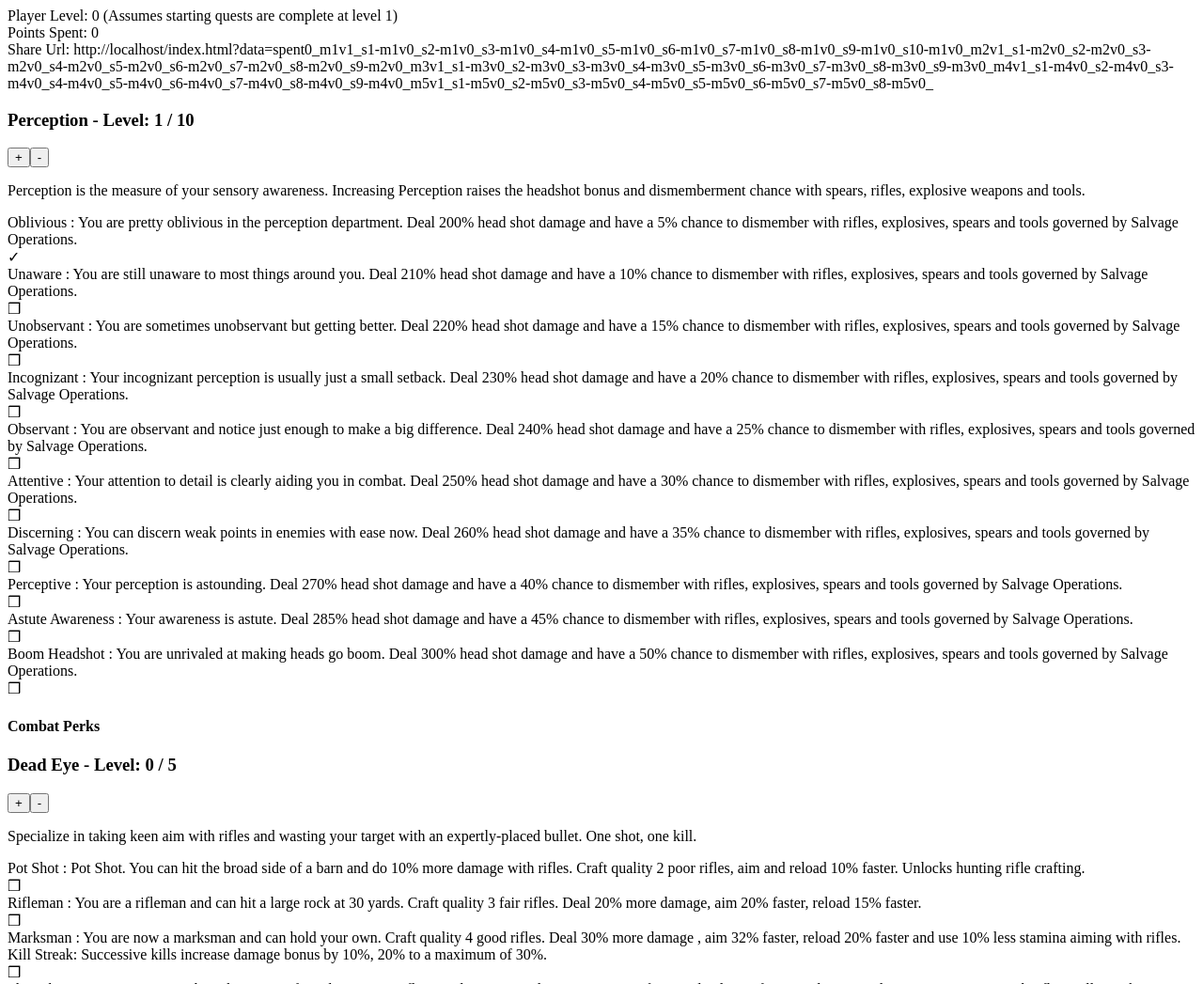
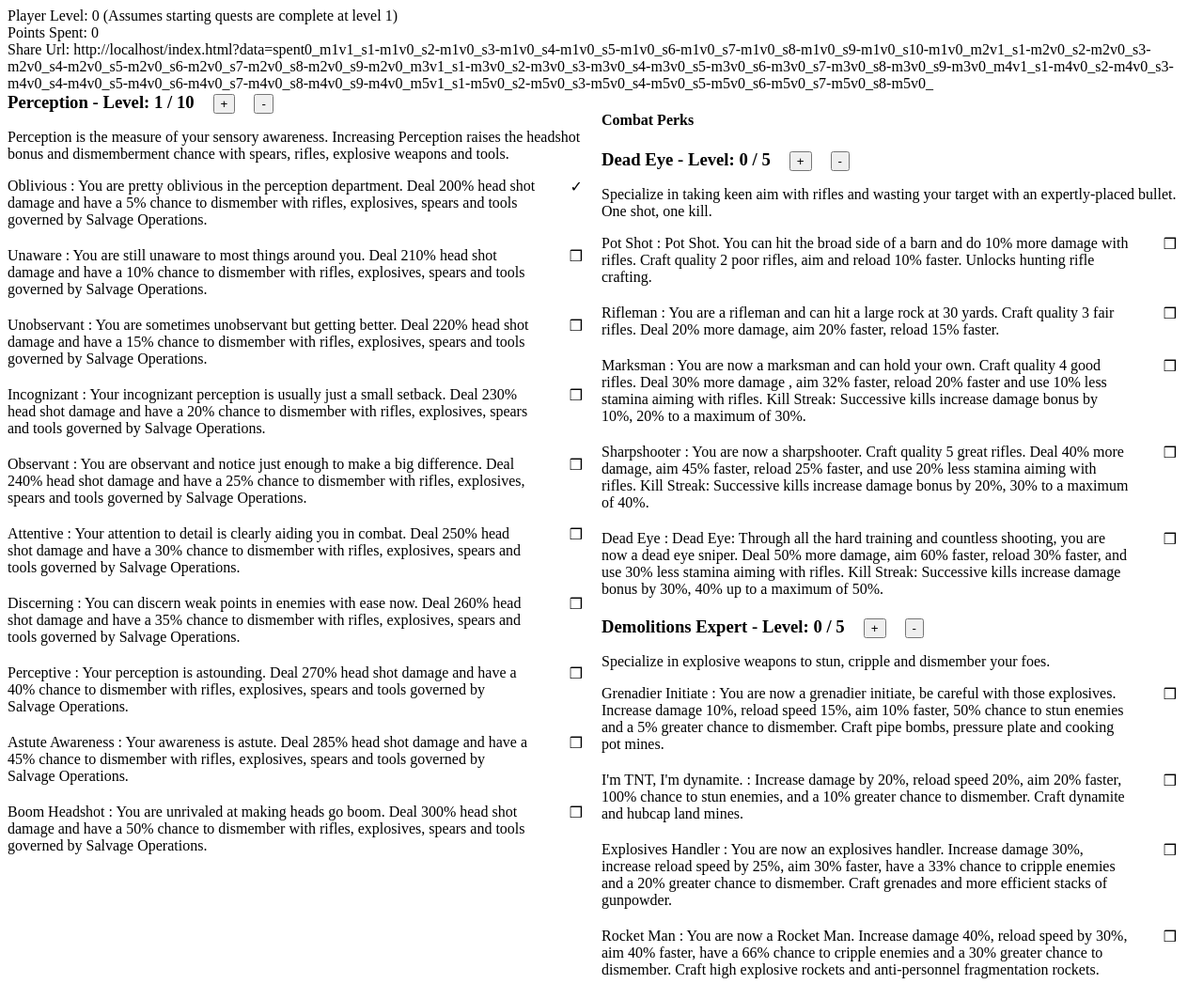
Before and after one commit to rdlucas2/7dtdPerkCalc, a plain HTML site: page index.html in a window 1280 px wide. Shown: the top 1047 px of the page at 94% size. Drawn offline with Linux system fonts and the light colour scheme.

Commit message:
style updates

```diff
--- a/css/styles.css
+++ b/css/styles.css
@@ -12,23 +12,51 @@
 
 #shareUrlSpan {}
 
-.check {}
+.check {
+    flex: 1;
+}
 
-.card {}
+.check span {
+    float: right;
+    padding-right: 20px;
+}
 
-.card h3 {}
+.cardGroup {
+    display: flex;
+}
+
+.card {
+    flex: 1;
+}
+
+.cardInner {}
+
+.card h3 {
+    display: inline;
+}
 
 .card p {}
 
-.addBtn {}
+.addBtn {
+    margin-left: 20px;
+}
 
-.removeBtn {}
+.removeBtn {
+    margin-left: 20px;
+}
 
-.mainStatLevelHolder {}
+.mainStatLevelHolder {
+    display: flex;
+    padding-bottom: 20px;
+}
 
-.mainStatLevelDescription {}
+.mainStatLevelDescription {
+    flex: 8;
+}
 
-.subCards {}
+.subCards {
+    flex: 1;
+}
 
 .subCardGroup {}
 
@@ -36,8 +64,20 @@
 
 .subCard {}
 
-.subCard h3 {}
+.subCard h3 {
+    display: inline;
+}
 
-.skillLevelHolder {}
+.skillLevelHolderHide {
+    display: none;
+    height: 0px;
+}
 
-.skillLevelDescription {}
+.skillLevelHolder {
+    display: flex;
+    padding-bottom: 20px;
+}
+
+.skillLevelDescription {
+    flex: 8;
+}
--- a/js/scripts.js
+++ b/js/scripts.js
@@ -231,7 +231,7 @@ var perceptionSkills = [
     new Skill(
         9,
         "Treasure Hunter",
-        "", {
+        "Become one of the greatest treasure hunters of all time learning tricks that would even make Blackbeard envious.", {
             1: {
                 "requires": { 1: 1 },
                 "Description": "Plunderer : For every 7 blocks dug up the treasure search radius is reduced by 1m. Without the perk you have to dig up 10 blocks each. Find 10% more items in buried treasure."
@@ -251,7 +251,7 @@ var perceptionSkills = [
     new Skill(
         10,
         "Salvage Operations",
-        "", {
+        "Waste not, want not! Salvage items for more resources with a wrench, ratchet or impact driver.", {
             1: {
                 "requires": { 1: 1 },
                 "Description": "Junk Collector : Who knows what useful items can be found when tearing things apart? Craft quality 2 poor salvage tools. Deal 10% more damage, harvest 20% faster and gains 20% more resources with a wrench, ratchet or impact driver. Unlocks wrench crafting."
@@ -1599,22 +1599,22 @@ function updateCheck(mainId, skillId, currentLevel) {
         }
         if (skillId === null && s === null) {
             if (m === mainId) {
-                checks[i].innerHTML = "&#10066;";
+                checks[i].innerHTML = "<span>&#10066;</span>";
             }
             if (m === mainId && level === currentLevel) {
-                checks[i].innerHTML = "&#10003;";
+                checks[i].innerHTML = "<span>&#10003;</span>";
                 checks[i].parentElement.parentElement.children[0].children[0].innerText = currentLevel;
             }
         } else {
             if (m === mainId && s === skillId) {
-                checks[i].innerHTML = "&#10066;";
+                checks[i].innerHTML = "<span>&#10066;</span>";
             }
             if (m === mainId && s === skillId && level === currentLevel) {
-                checks[i].innerHTML = "&#10003;";
+                checks[i].innerHTML = "<span>&#10003;</span>";
                 checks[i].parentElement.parentElement.children[0].children[0].innerText = currentLevel;
             }
             if (m === mainId && s === skillId && currentLevel === 0) {
-                checks[i].innerHTML = "&#10066;";
+                checks[i].innerHTML = "<span>&#10066;</span>";
                 checks[i].parentElement.parentElement.children[0].children[0].innerText = currentLevel;
             }
         }
@@ -1650,6 +1650,9 @@ function render() {
 
         var card = document.createElement('div');
         card.setAttribute("class", "card");
+
+        var cardInner = document.createElement('div');
+        cardInner.setAttribute("class", "cardInner");
 
         var cardTitle = document.createElement('h3');
         cardTitle.innerHTML = player.mainStats[i].title + " - Level: <span>" + player.mainStats[i].currentLevel + "</span> / " + player.mainStats[i].levelMax;
@@ -1666,19 +1669,20 @@ function render() {
         cardRmBtn.setAttribute("data-skillid", "m" + player.mainStats[i].id);
         cardRmBtn.innerText = "-";
 
-        card.appendChild(cardTitle);
-        card.appendChild(cardAddBtn);
-        card.appendChild(cardRmBtn);
+        card.appendChild(cardInner);
+        cardInner.appendChild(cardTitle);
+        cardInner.appendChild(cardAddBtn);
+        cardInner.appendChild(cardRmBtn);
 
         var cardDescription = document.createElement('p');
         cardDescription.innerText = player.mainStats[i].description;
 
-        card.appendChild(cardDescription);
+        cardInner.appendChild(cardDescription);
 
         for (var property in player.mainStats[i].currentLevelDescription) {
-            var isCurrentText = "&#10066;";
+            var isCurrentText = "<span>&#10066;</span>";
             if (parseInt(property) === player.mainStats[i].currentLevel) {
-                isCurrentText = "&#10003;";
+                isCurrentText = "<span>&#10003;</span>";
             }
 
             var cardLevelItemHolder = document.createElement('div');
@@ -1758,9 +1762,9 @@ function render() {
             subCard.appendChild(subCardDescription);
 
             for (var property in player.mainStats[i].skills[j].crd) {
-                var isCurrentText = "&#10066;";
+                var isCurrentText = "<span>&#10066;</span>";
                 if (parseInt(property) === player.mainStats[i].skills[j].currentLevel) {
-                    isCurrentText = "&#10003;";
+                    isCurrentText = "<span>&#10003;</span>";
                 }
 
                 var subCardLevelItemHolder = document.createElement('div');
```
